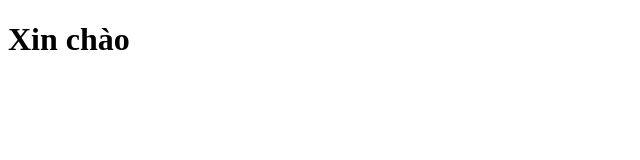
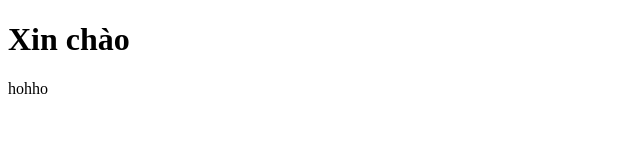
Before and after one commit to ttrieuvy/learning_git, a plain HTML site: page index.html in a window 1280 px wide. Shown: the full height of the page, 0-640 px from the left. Drawn offline with Linux system fonts and the light colour scheme.

Commit message:
Update index.html

```diff
--- a/index.html
+++ b/index.html
@@ -7,5 +7,6 @@
 </head>
 <body>
     <h1>Xin chào</h1>
+    <p>hohho</p>
 </body>
 </html>
```
